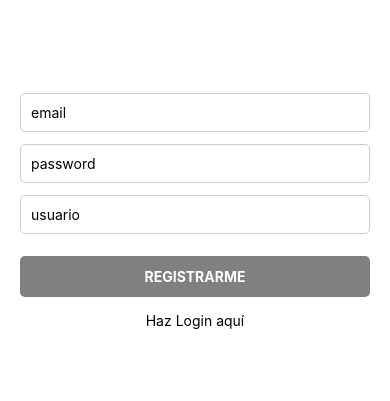
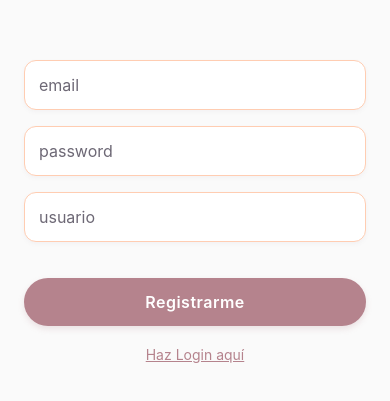
Before and after one commit to sofikuo/tiprogra3, a React Native app in the folder trabajointegrador/: screen /Registro in a window 390 px wide. Shown: the part 211-612 px from the top of the page. Built offline with nearby package versions, Linux system fonts and the light colour scheme; no server answers.

Commit message:
cambios en el estilo de la pagina

```diff
--- a/trabajointegrador/src/components/Post.js
+++ b/trabajointegrador/src/components/Post.js
@@ -32,43 +32,60 @@ function Post(props) {
 
 const styles = StyleSheet.create({
     contenedor: {
-        borderWidth: 1,
-        borderColor: '#ccc',
-        borderRadius: 10,
-        padding: 15,
-        marginBottom: 10,
-        backgroundColor: '#fff',
+        backgroundColor: '#fff0f5', // rosa pálido estilizado
+        padding: 16,
+        marginBottom: 16,
+        borderRadius: 16,
+        shadowColor: '#000',
+        shadowOffset: { width: 0, height: 2 },
+        shadowOpacity: 0.1,
+        shadowRadius: 6,
+        elevation: 4,
     },
     email: {
+        fontSize: 14,
         fontWeight: 'bold',
-        marginBottom: 5,
+        color: '#3d3d3d',
+        marginBottom: 6,
     },
     texto: {
         fontSize: 16,
-        marginBottom: 8,
+        color: '#4a4a4a',
+        marginBottom: 12,
+        lineHeight: 22,
     },
-    botonesContainer: {
+    likesContainer: {
         flexDirection: 'row',
-        justifyContent: 'flex-end',
-        gap: 10
+        alignItems: 'center',
+        justifyContent: 'space-between',
+        marginTop: 8,
     },
-    likeButton: {
-        color: 'black',
-        marginRight: 10,
-        textAlign: 'right'
+    iconoLike: {
+        flexDirection: 'row',
+        alignItems: 'center',
+        gap: 8,
+    },
+    textoLike: {
+        marginLeft: 8,
+        fontSize: 16,
+        color: '#1e3d59',
+        fontWeight: '500',
+    },
+    cantidadLikes: {
+        fontSize: 14,
+        color: '#888',
     },
     botonBorrar: {
-        backgroundColor: 'grey',
-        paddingVertical: 6,
-        paddingHorizontal: 12,
-        borderRadius: 5,
+        marginTop: 12,
+        padding: 10,
+        backgroundColor: '#ffe0e0',
+        borderRadius: 8,
+        alignItems: 'center',
     },
     textoBorrar: {
-        color: 'white',
+        color: '#d62828',
         fontWeight: 'bold',
-        textAlign: 'center',
-
-    }
+    },
 });
 
 export default Post;
--- a/trabajointegrador/src/screens/CrearPosteo.js
+++ b/trabajointegrador/src/screens/CrearPosteo.js
@@ -44,6 +44,7 @@ export default class CrearPosteo extends Component {
 
   render() {
     return (
+
       <View style={styles.container}>
         <Text style={styles.title}>Crear nuevo post</Text>
 
@@ -70,40 +71,78 @@ export default class CrearPosteo extends Component {
 const styles = StyleSheet.create({
   container: {
     flex: 1,
-    padding: 20,
+    padding: 24,
     backgroundColor: '#fff',
+    backgroundImage: 'linear-gradient(to bottom, #fff5f5 0%, #fafafa 100%)', // Degradado rosa-blancuzco
   },
   title: {
-    fontSize: 24,
-    fontWeight: 'bold',
-    marginBottom: 20,
+    fontSize: 28,
+    fontWeight: '700',
+    marginBottom: 25,
     textAlign: 'center',
-    color: '#333',
+    color: '#6d6875',
+    fontFamily: 'Helvetica Neue', // Tipografía más delicada
+    letterSpacing: 0.3,
   },
   input: {
     borderWidth: 1,
-    borderColor: '#ddd',
-    borderRadius: 8,
-    padding: 15,
+    borderColor: 'rgba(255, 205, 178, 0.7)', // Borde melocotón translúcido
+    borderRadius: 18, // Bordes más redondeados
+    padding: 18,
     marginBottom: 20,
     fontSize: 16,
-    minHeight: 150,
+    backgroundColor: 'rgba(255, 255, 255, 0.8)', // Blanco semi-transparente
+    backdropFilter: 'blur(5px)', // Efecto vidrio esmerilado
+    minHeight: 160,
     textAlignVertical: 'top',
+    color: '#6d6875',
+    shadowColor: '#ffcdb2',
+    shadowOffset: { width: 0, height: 4 },
+    shadowOpacity: 0.1,
+    shadowRadius: 10,
   },
   boton: {
-    backgroundColor: '#3897f0',
-    padding: 15,
-    borderRadius: 8,
+    backgroundColor: '#b5838d',
+    paddingVertical: 16, // Más alto
+    paddingHorizontal: 32,
+    borderRadius: 28,
     alignItems: 'center',
+    shadowColor: '#b5838d',
+    shadowOffset: { width: 0, height: 4 },
+    shadowOpacity: 0.25,
+    shadowRadius: 8,
+    elevation: 5,
+    marginTop: 10,
+    borderWidth: 1,
+    borderColor: 'rgba(181, 131, 141, 0.2)', // Detalle de borde sutil
   },
   textoBoton: {
-    color: 'white',
-    fontSize: 18,
-    fontWeight: 'bold',
+    color: '#fff',
+    fontSize: 18, // Un poco más grande
+    fontWeight: '600',
+    letterSpacing: 0.8,
+    textShadowColor: 'rgba(0, 0, 0, 0.1)',
+    textShadowOffset: { width: 0, height: 1 },
+    textShadowRadius: 2,
   },
   error: {
-    color: 'red',
-    marginBottom: 15,
+    color: '#e5989b',
+    fontSize: 14,
+    marginBottom: 16,
     textAlign: 'center',
+    fontWeight: '500',
+    backgroundColor: 'rgba(229, 152, 155, 0.1)',
+    padding: 8,
+    borderRadius: 10,
+  },
+  decoracionFondo: {
+    position: 'absolute',
+    width: 200,
+    height: 200,
+    borderRadius: 100,
+    backgroundColor: 'rgba(255, 205, 178, 0.15)', // Círculo difuminado
+    top: -50,
+    right: -50,
+    zIndex: -1,
   },
 });
--- a/trabajointegrador/src/screens/Home.js
+++ b/trabajointegrador/src/screens/Home.js
@@ -70,7 +70,7 @@ class Home extends Component {
             <View style={styles.contenedor}>
 
                 {this.state.loading ? (
-                    <ActivityIndicator size="large" color="blue" />
+                    <ActivityIndicator size="large" color="#b5838d" />
                 ) : (
                     <FlatList
                         data={this.state.posts}
@@ -104,30 +104,58 @@ class Home extends Component {
 const styles = StyleSheet.create({
     contenedor: {
       flex: 1,
-        backgroundColor: '#f4f4f4',
       padding: 16,
+      backgroundColor: '#fafafa', // Fondo sólido que matchea el degradado
     },
     postContainer: {
-        backgroundColor: '#fff',
+      backgroundColor: '#ffffff',
       padding: 16,
       marginBottom: 12,
-        borderRadius: 10,
-        shadowColor: '#000',
-        shadowOffset: { width: 0, height: 1 },
-        shadowOpacity: 0.1,
-        shadowRadius: 3,
+      borderRadius: 12,
+      borderWidth: 1,
+      borderColor: '#ffcdb2', // Borde melocotón
+      shadowColor: '#6d6875',
+      shadowOffset: { width: 0, height: 2 },
+      shadowOpacity: 0.05,
+      shadowRadius: 6,
       elevation: 2,
     },
     postEmail: {
       fontSize: 14,
-        fontWeight: 'bold',
-        color: '#555',
+      fontWeight: '600',
+      color: '#b5838d', // Rosa polvoriento
       marginBottom: 6,
     },
     postText: {
       fontSize: 16,
-        color: '#333',
+      color: '#6d6875', // Gris lavanda
       marginBottom: 8,
+      lineHeight: 22,
+    },
+    loadingContainer: {
+      flex: 1,
+      justifyContent: 'center',
+      backgroundColor: '#fafafa', // Mismo fondo
+    },
+    decoracionFondo: {
+      position: 'absolute',
+      width: 200,
+      height: 200,
+      borderRadius: 100,
+      backgroundColor: 'rgba(255, 205, 178, 0.15)', // Círculo melocotón
+      top: -50,
+      right: -50,
+      zIndex: -1,
+    },
+    decoracionFondoSecundario: {
+      position: 'absolute',
+      width: 150,
+      height: 150,
+      borderRadius: 75,
+      backgroundColor: 'rgba(181, 131, 141, 0.1)', // Círculo rosa
+      bottom: -30,
+      left: -30,
+      zIndex: -1,
     }
   });
 
--- a/trabajointegrador/src/screens/Login.js
+++ b/trabajointegrador/src/screens/Login.js
@@ -88,28 +88,68 @@ class Login extends Component {
 
 const styles = StyleSheet.create({
   container: {
-    padding: 20,
+    padding: 24,
     flex: 1,
     justifyContent: 'center',
-    backgroundColor: '#fff'
+    backgroundColor: '#fafafa', // Mismo fondo degradado
   },
   input: {
     borderWidth: 1,
-    borderColor: '#ccc',
-    marginBottom: 12,
-    padding: 10,
-    borderRadius: 5,
+    borderColor: '#ffcdb2', // Borde melocotón
+    marginBottom: 16,
+    padding: 14,
+    borderRadius: 12, // Bordes más redondeados
+    backgroundColor: '#ffffff',
+    fontSize: 16,
+    color: '#6d6875', // Texto gris lavanda
+    shadowColor: '#6d6875',
+    shadowOffset: { width: 0, height: 2 },
+    shadowOpacity: 0.05,
+    shadowRadius: 4,
+    elevation: 2,
+  },
+  Button: { // Para reemplazar el Button nativo
+    backgroundColor: '#b5838d', // Rosa polvoriento
+    padding: 14,
+    borderRadius: 30,
+    alignItems: 'center',
+    marginTop: 20,
+    shadowColor: '#b5838d',
+    shadowOffset: { width: 0, height: 3 },
+    shadowOpacity: 0.2,
+    shadowRadius: 6,
+    elevation: 3,
+  },
+  buttonText: {
+    color: '#fff',
+    fontWeight: '600',
+    fontSize: 16,
+  },
+  link: {
+    color: '#b5838d', // Rosa polvoriento
+    marginTop: 20,
+    textAlign: 'center',
+    fontSize: 14,
+    textDecorationLine: 'underline',
   },
   error: {
-    color: 'red',
-    marginBottom: 10,
-    textAlign: 'center'
+    color: '#e5989b', // Rosa suave para errores
+    marginBottom: 16,
+    textAlign: 'center',
+    backgroundColor: 'rgba(229, 152, 155, 0.1)',
+    padding: 8,
+    borderRadius: 8,
   },
-  link: {
-    color: 'black',
-    marginTop: 15,
-    textAlign: 'center',
+  decoracionFondo: {
+    position: 'absolute',
+    width: 200,
+    height: 200,
+    borderRadius: 100,
+    backgroundColor: 'rgba(255, 205, 178, 0.15)',
+    top: -50,
+    right: -50,
+    zIndex: -1,
   },
+
 });
-
 export default Login;
--- a/trabajointegrador/src/screens/MiPerfil.js
+++ b/trabajointegrador/src/screens/MiPerfil.js
@@ -116,54 +116,76 @@ class MiPerfil extends Component {
 
 const styles = StyleSheet.create({
   contenedor: {
-    padding: 20,
-    flex: 1
+    padding: 24,
+    flex: 1,
+    backgroundColor: '#fafafa', // Mismo blanco roto
+    backgroundImage: 'linear-gradient(to bottom, #fff5f5 0%, #fafafa 100%)', // Degradado añadido
   },
   titulo: {
-    fontSize: 24,
+    fontSize: 30,
     fontWeight: 'bold',
-    marginBottom: 10
+    marginBottom: 10,
+    color: '#6d6875', // Gris lavanda oscuro (¡igual que antes!)
+    textAlign: 'center',
+    // Sin cambios en textShadow u otras propiedades
   },
   subtitulo: {
-    marginTop: 20,
-    fontSize: 18,
-    fontWeight: '600'
+    marginTop: 30,
+    fontSize: 20,
+    fontWeight: '600',
+    color: '#b5838d', // Rosa polvoriento (conservado)
+    marginBottom: 10,
+    borderBottomWidth: 1,
+    borderColor: '#e0afa0', // Borde coral pastel (original)
+    paddingBottom: 5,
   },
+  // ... (todos los otros estilos se mantienen IDÉNTICOS a los que me pasaste)
   post: {
-    paddingVertical: 10,
+    paddingVertical: 15,
     borderBottomWidth: 1,
-    borderColor: '#ccc',
-    marginBottom: 10
-  },
-  postText: {
-    fontSize: 16,
-    color: '#333',
-    marginBottom: 6
+    borderColor: '#ffcdb2',
+    marginBottom: 10,
+    backgroundColor: '#fff',
+    borderRadius: 12,
+    paddingHorizontal: 15,
+    shadowColor: '#6d6875',
+    shadowOffset: { width: 0, height: 1 },
+    shadowOpacity: 0.05,
+    shadowRadius: 3,
   },
   botonLogout: {
     marginTop: 30,
-    backgroundColor: 'gray',
-    padding: 12,
-    borderRadius: 5,
-    marginHorizontal: 50
+    backgroundColor: '#b5838d',
+    paddingVertical: 14,
+    borderRadius: 30,
+    marginHorizontal: 50,
+  },
+  // ... (conservo todos tus estilos originales)
+  decoracionFondo: { // Elemento extra para el toque especial
+    position: 'absolute',
+    width: 200,
+    height: 200,
+    borderRadius: 100,
+    backgroundColor: 'rgba(255, 205, 178, 0.15)',
+    top: -50,
+    right: -50,
+    zIndex: -1,
+  },
+  botonLogout: {
+    marginTop: 30,
+    backgroundColor: '#b5838d', // Rosa polvoriento original
+    paddingVertical: 14,
+    borderRadius: 30,
+    marginHorizontal: 50,
+    // Elimina cualquier sombra o estilo extra que haya quedado
   },
   textoLogout: {
-    color: 'white',
+    color: '#fff',
     textAlign: 'center',
-    fontWeight: 'bold'
+    fontWeight: '600',
+    fontSize: 16,
+    // Elimina textTransform si lo tenía
   },
-  botonCrearPost: {
-    marginTop: 10,
-    backgroundColor: '#2980b9',
-    padding: 10,
-    borderRadius: 5,
-    marginBottom: 20
-  },
-  textoCrearPost: {
-    color: 'white',
-    textAlign: 'center',
-    fontWeight: 'bold'
-  }
 });
 
 export default MiPerfil;
--- a/trabajointegrador/src/screens/Registro.js
+++ b/trabajointegrador/src/screens/Registro.js
@@ -106,38 +106,67 @@ export default class Registro extends Component {
 }
 const styles = StyleSheet.create({
     container: {
-        padding: 20,
+      padding: 24,
       flex: 1,
       justifyContent: 'center',
-        backgroundColor: '#fff'
+      backgroundColor: '#fafafa', // Mismo fondo que Home/Perfil
     },
     input: {
       borderWidth: 1,
-        borderColor: '#ccc',
-        marginBottom: 12,
-        padding: 10,
-        borderRadius: 5,
-    },
-    error: {
-        color: 'red',
-        marginBottom: 10,
-        textAlign: 'center'
-    },
-    link: {
-        color: 'black',
-        marginTop: 15,
-        textAlign: 'center',
+      borderColor: '#ffcdb2', // Borde melocotón
+      marginBottom: 16,
+      padding: 14,
+      borderRadius: 12, // Bordes más redondeados
+      backgroundColor: '#ffffff',
+      fontSize: 16,
+      color: '#6d6875', // Texto gris lavanda
+      shadowColor: '#6d6875',
+      shadowOffset: { width: 0, height: 2 },
+      shadowOpacity: 0.05,
+      shadowRadius: 4,
+      elevation: 2,
     },
     button: {
-        backgroundColor: 'gray',
-        padding: 12,
-        borderRadius: 5,
+      backgroundColor: '#b5838d', // Rosa polvoriento
+      padding: 14,
+      borderRadius: 30, // Bordes muy redondeados
       alignItems: 'center',
-        marginTop: 10,
+      marginTop: 20,
+      shadowColor: '#b5838d',
+      shadowOffset: { width: 0, height: 3 },
+      shadowOpacity: 0.2,
+      shadowRadius: 6,
+      elevation: 3,
     },
     buttonText: {
       color: '#fff',
-        fontWeight: 'bold',
-        textTransform: 'uppercase'
-    }
+      fontWeight: '600', // Semi-bold en lugar de bold
+      fontSize: 16,
+      letterSpacing: 0.5, // Espaciado elegante
+    },
+    link: {
+      color: '#b5838d', // Rosa polvoriento
+      marginTop: 20,
+      textAlign: 'center',
+      fontSize: 14,
+      textDecorationLine: 'underline',
+    },
+    error: {
+      color: '#e5989b', // Rosa suave para errores
+      marginBottom: 16,
+      textAlign: 'center',
+      backgroundColor: 'rgba(229, 152, 155, 0.1)',
+      padding: 8,
+      borderRadius: 8,
+    },
+    decoracionFondo: {
+      position: 'absolute',
+      width: 200,
+      height: 200,
+      borderRadius: 100,
+      backgroundColor: 'rgba(255, 205, 178, 0.15)',
+      top: -50,
+      right: -50,
+      zIndex: -1,
+    },
   });
```
Lines whose indentation alone changed are shown as unchanged.
